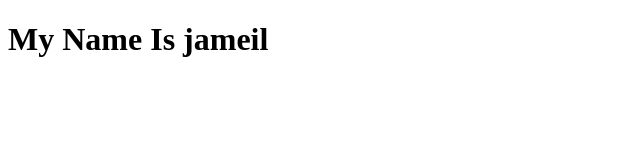
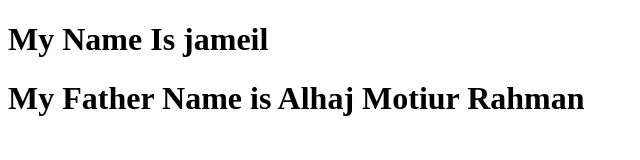
Before and after one commit to jamilRahman/Hero_Personal_Project, a plain HTML site: page index.html in a window 1280 px wide. Shown: the whole page, without its empty margins (0-640 px from the left). Drawn offline with Linux system fonts and the light colour scheme.

Commit message:
Hero Project

```diff
--- a/index.html
+++ b/index.html
@@ -8,5 +8,6 @@
 </head>
 <body>
     <h1>My Name Is jameil</h1>
+    <h1>My Father Name is Alhaj Motiur Rahman</h1>
 </body>
 </html>
```
